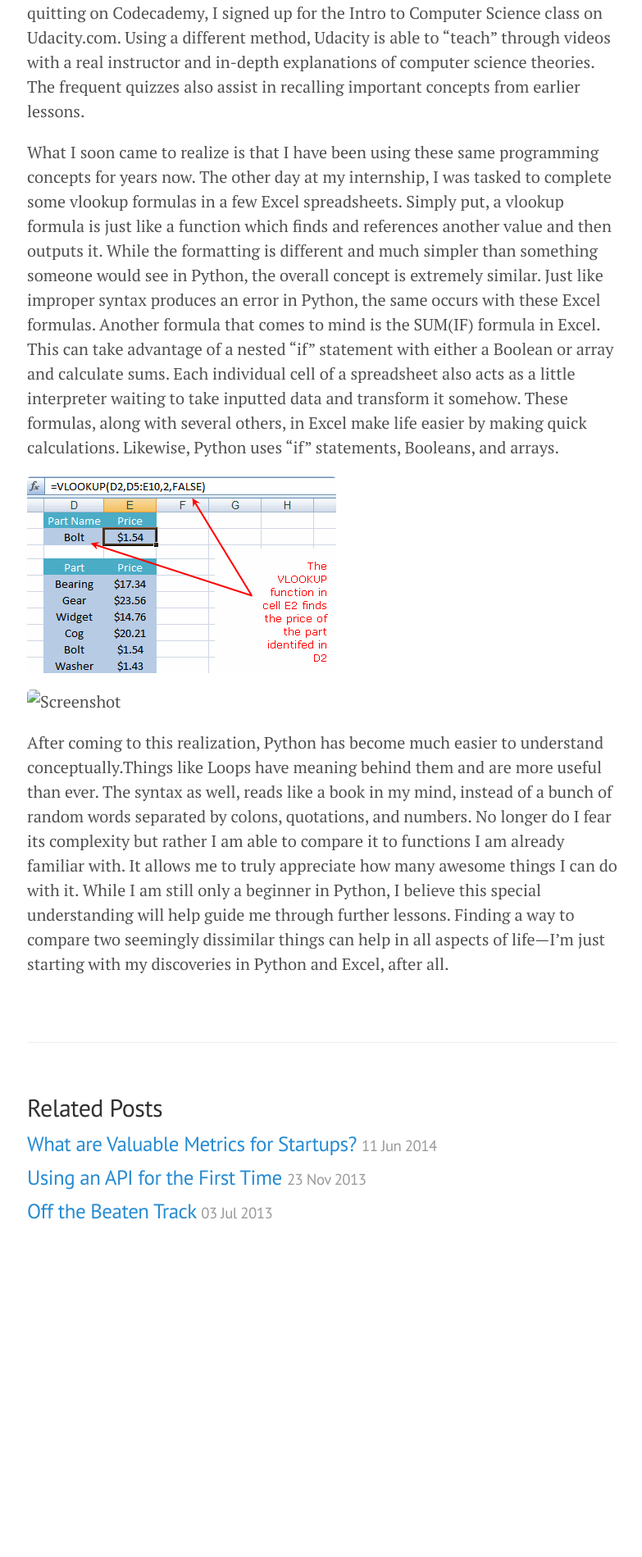
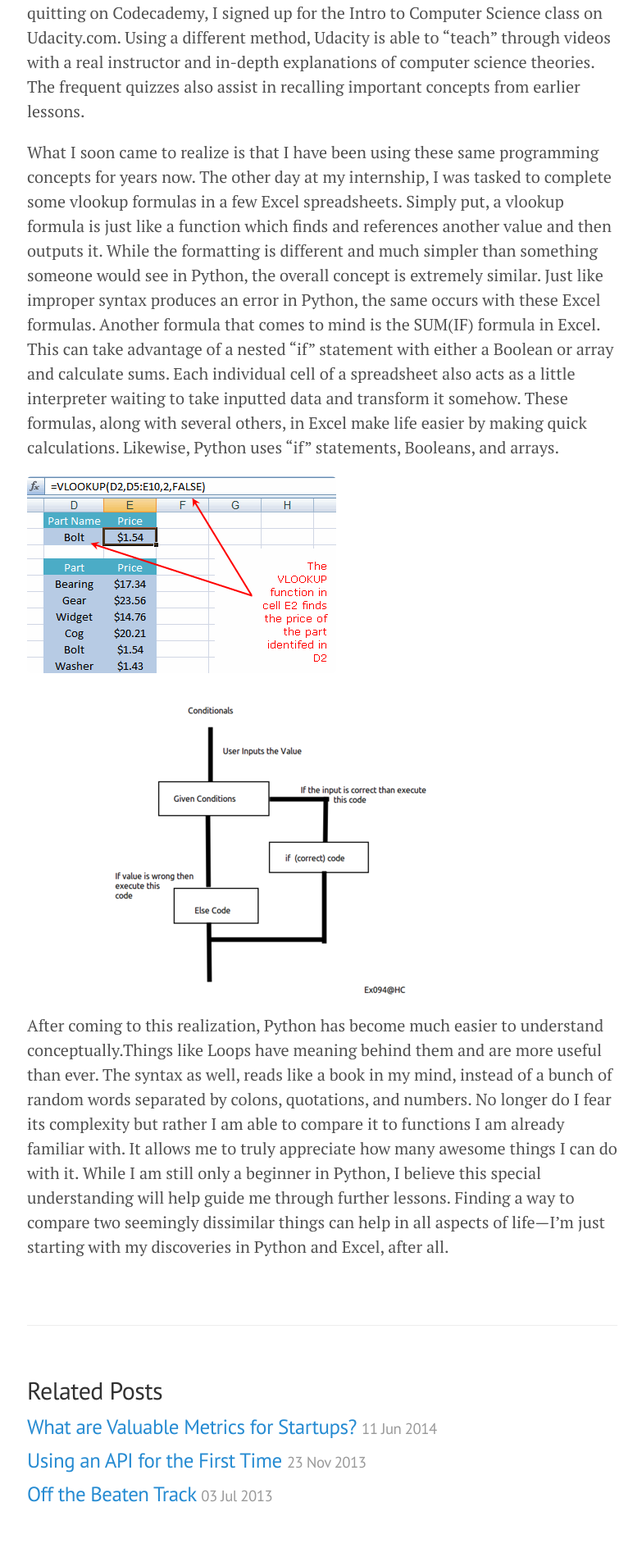
Before and after one commit to afzaljasani/aj786123.github.io, a Jekyll site: the page built from _posts/2013-07-30-Applying-Programming-Concepts.md, in a window 1280 px wide. Shown: the part 841-2740 px from the top of the page at 82% size, without its empty margins (247-1030 px from the left). Built offline with Jekyll 4.4.1, drawn with Linux system fonts in a browser that asks for light colours; Markdown is read by kramdown in place of the engine named in the settings; before the commit the page ends 2395 px from its top, so only the background shows below that.

Commit message:
fixed image link

```diff
--- a/_posts/2013-07-30-Applying-Programming-Concepts.md
+++ b/_posts/2013-07-30-Applying-Programming-Concepts.md
@@ -11,6 +11,6 @@ What I soon came to realize is that I have been using these same programming con
 
 ![My helpful screenshot](/assets/excel.gif)
 
-![Screenshot]({{ site.url }}/assets/if-else.png)
+![Screenshot](/assets/if-else.png)
 
 After coming to this realization, Python has become much easier to understand conceptually.Things like Loops have meaning behind them and are more useful than ever. The syntax as well, reads like a book in my mind, instead of a bunch of random words separated by colons, quotations, and numbers. No longer do I fear its complexity but rather I am able to compare it to functions I am already familiar with. It allows me to truly appreciate how many awesome things I can do with it. While I am still only a beginner in Python, I believe this special understanding will help guide me through further lessons. Finding a way to compare two seemingly dissimilar things can help in all aspects of life—I’m just starting with my discoveries in Python and Excel, after all.
```
